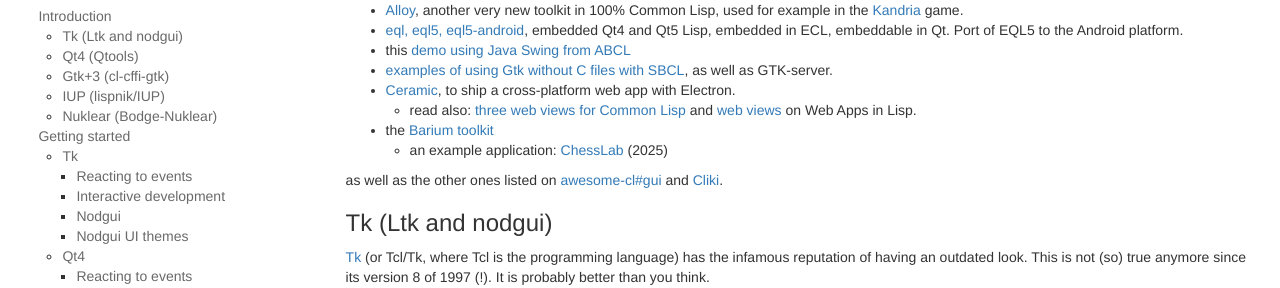
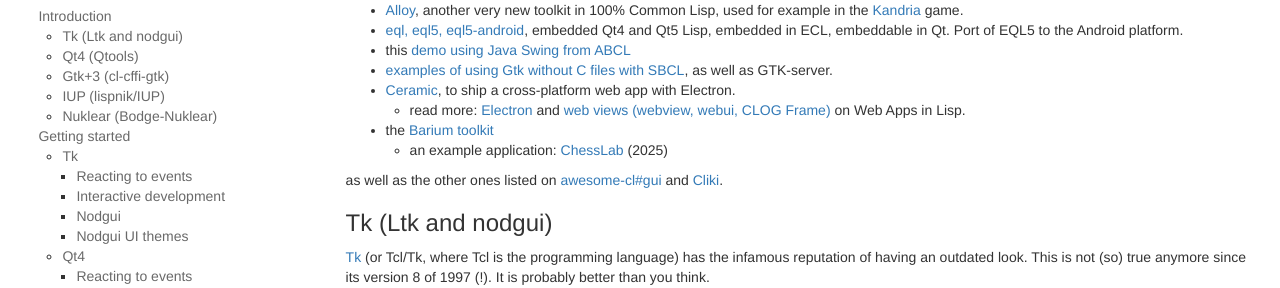
Before and after one commit to LispCookbook/cl-cookbook, a Jekyll site: the page built from gui.md, in a window 1280 px wide and 900 px high, scrolled down 828 px. Shown: the part 158-446 px from the top of the window. Built offline with Jekyll 4.4.1, drawn with Linux system fonts in a browser that asks for light colours.

Commit message:
gui: link to Electron on the "WALK book"

```diff
--- a/gui.md
+++ b/gui.md
@@ -57,7 +57,7 @@
 * this [demo using Java Swing from ABCL](https://github.com/defunkydrummer/abcl-jazz)
 * [examples of using Gtk without C files with SBCL](https://github.com/mifpasoti/Gtk-Demos), as well as GTK-server.
 * [Ceramic][ceramic], to ship a cross-platform web app with Electron.
-  * read also: [three web views for Common Lisp](https://lisp-journey.gitlab.io/blog/three-web-views-for-common-lisp--cross-platform-guis/) and [web views](https://web-apps-in-lisp.github.io/building-blocks/web-views/index.html) on Web Apps in Lisp.
+  * read more: [Electron](https://web-apps-in-lisp.github.io/building-blocks/electron/index.html) and [web views (webview, webui, CLOG Frame)](https://web-apps-in-lisp.github.io/building-blocks/web-views/index.html) on Web Apps in Lisp.
 * the [Barium toolkit](https://tomscii.sig7.se/barium/)
   * an example application: [ChessLab](https://tomscii.sig7.se/chesslab/) (2025)
 
```
